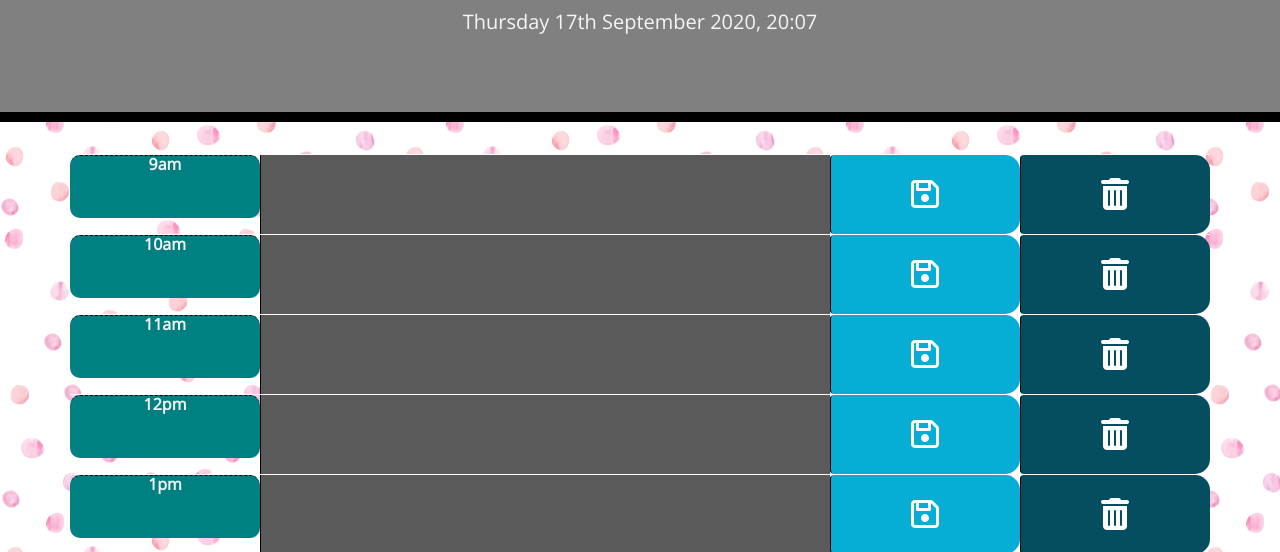
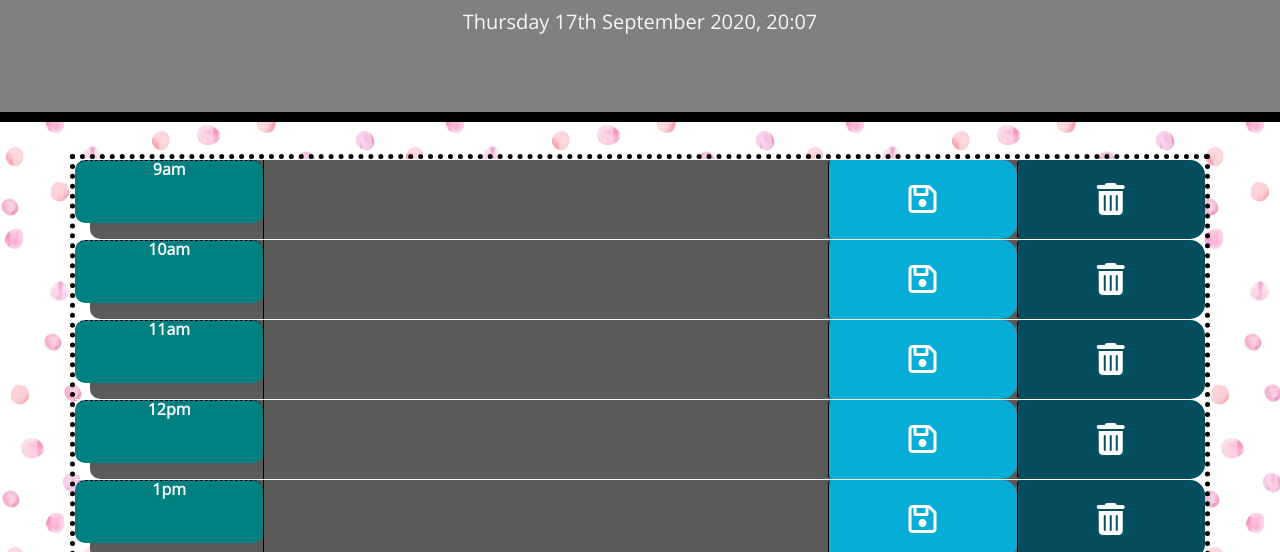
Before and after one commit to AGr2020Xman/Day-Planner, a plain HTML site: page index.html in a window 1280 px wide. Shown: the part 182-734 px from the top of the page. Drawn offline with nearby package versions, Linux system fonts and the light colour scheme.

Commit message:
refactoring .each()

```diff
--- a/script.js
+++ b/script.js
@@ -111,27 +111,38 @@ var createScheduleTimeBlocks = () => {
     });
 
     let timeNow = moment().format("hA");
-    let scheduledBlocksAll = $(".time-block");
 
-    scheduledBlocksAll.each(function (index) {
-      let timeBlockId = $(scheduledBlocksAll[index]).attr("id");
-      let timeBlockText = $(scheduledBlocksAll[index])
-        .children(".row")
-        .children("textarea");
-      if (timeBlockId === timeNow) {
-        timeBlockText.addClass("present");
-        timeBlockText.removeClass("future");
-        timeBlockText.removeClass("past");
-      } else if (moment(timeBlockId, "hA").isBefore()) {
-        timeBlockText.addClass("past");
-        timeBlockText.removeClass("future");
-        timeBlockText.removeClass("present");
-      } else if (moment(timeBlockId, "hA").isAfter()) {
-        timeBlockText.addClass("future");
-        timeBlockText.removeClass("present");
-        timeBlockText.removeClass("past");
+    $(".time-block").each(function (index, value) {
+      if (index === timeNow) {
+        $(value).addClass("present");
+      } else if (moment(index, "hA").isBefore()) {
+        $(value).addClass("past");
+      } else if (moment(index, "hA").isAfter()) {
+        $(value).addClass("future");
       }
+      // Or $(this).css("background-color", "purple");
     });
+
+    // let scheduledBlocksAll = $(".time-block");
+    // scheduledBlocksAll.each(function (index) {
+    //   let timeBlockId = $(scheduledBlocksAll[index]).attr("id");
+    //   let timeBlockText = $(scheduledBlocksAll[index])
+    //     .children(".row")
+    //     .children("textarea");
+    //   if (timeBlockId === timeNow) {
+    //     timeBlockText.addClass("present");
+    //     timeBlockText.removeClass("future");
+    //     timeBlockText.removeClass("past");
+    //   } else if (moment(timeBlockId, "hA").isBefore()) {
+    //     timeBlockText.addClass("past");
+    //     timeBlockText.removeClass("future");
+    //     timeBlockText.removeClass("present");
+    //   } else if (moment(timeBlockId, "hA").isAfter()) {
+    //     timeBlockText.addClass("future");
+    //     timeBlockText.removeClass("present");
+    //     timeBlockText.removeClass("past");
+    //   }
+    // });
 
     // for (let i = 0; i < scheduledBlocksAll.length; i++) {
     //   let timeblock = $(scheduledBlocksAll[i]);
--- a/style.css
+++ b/style.css
@@ -38,6 +38,10 @@ textarea {
 .time-block {
   text-align: center;
   border-radius: 10px;
+}
+
+#timeblocks {
+  border: 5px dotted black;
 }
 
 .row {
```
